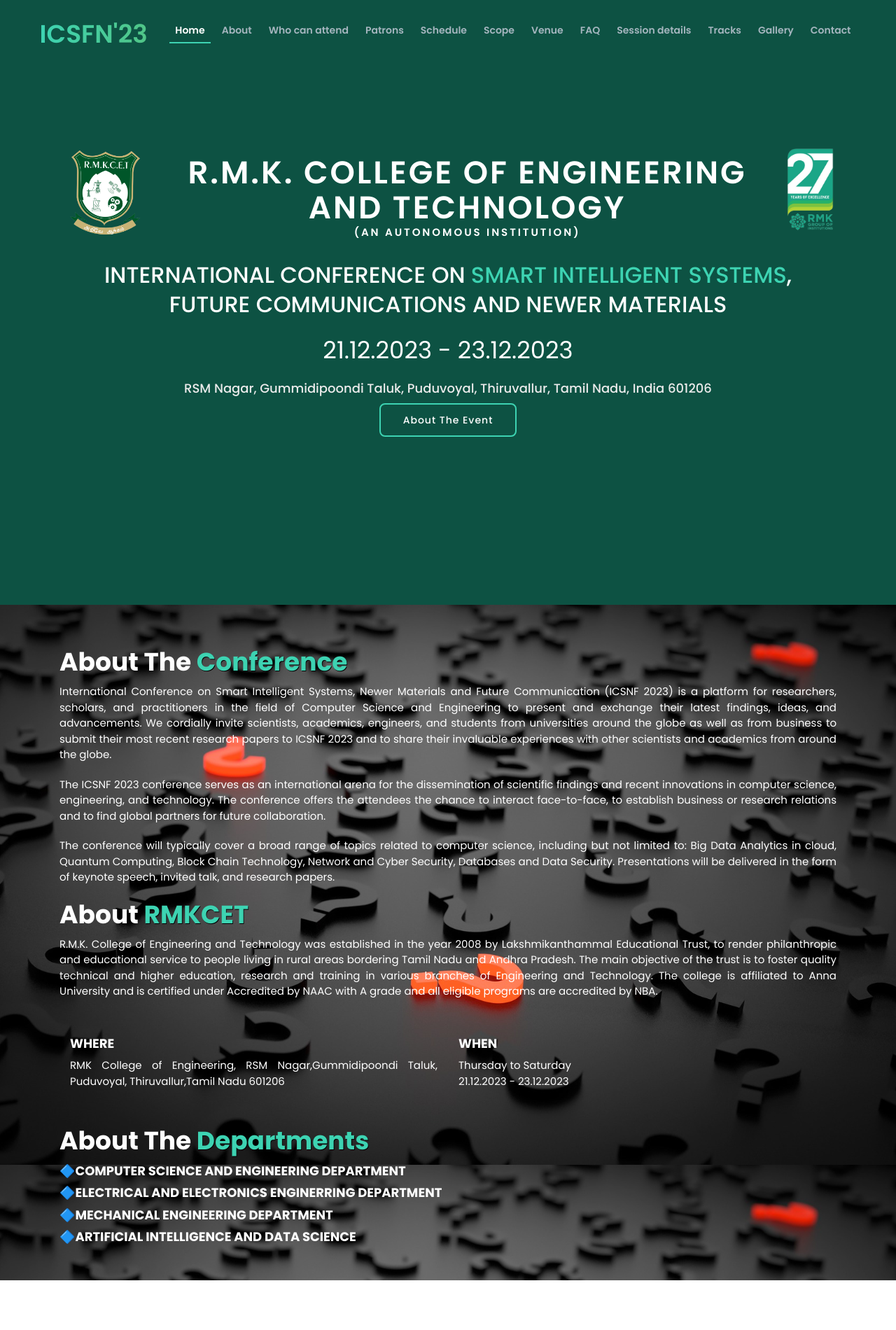
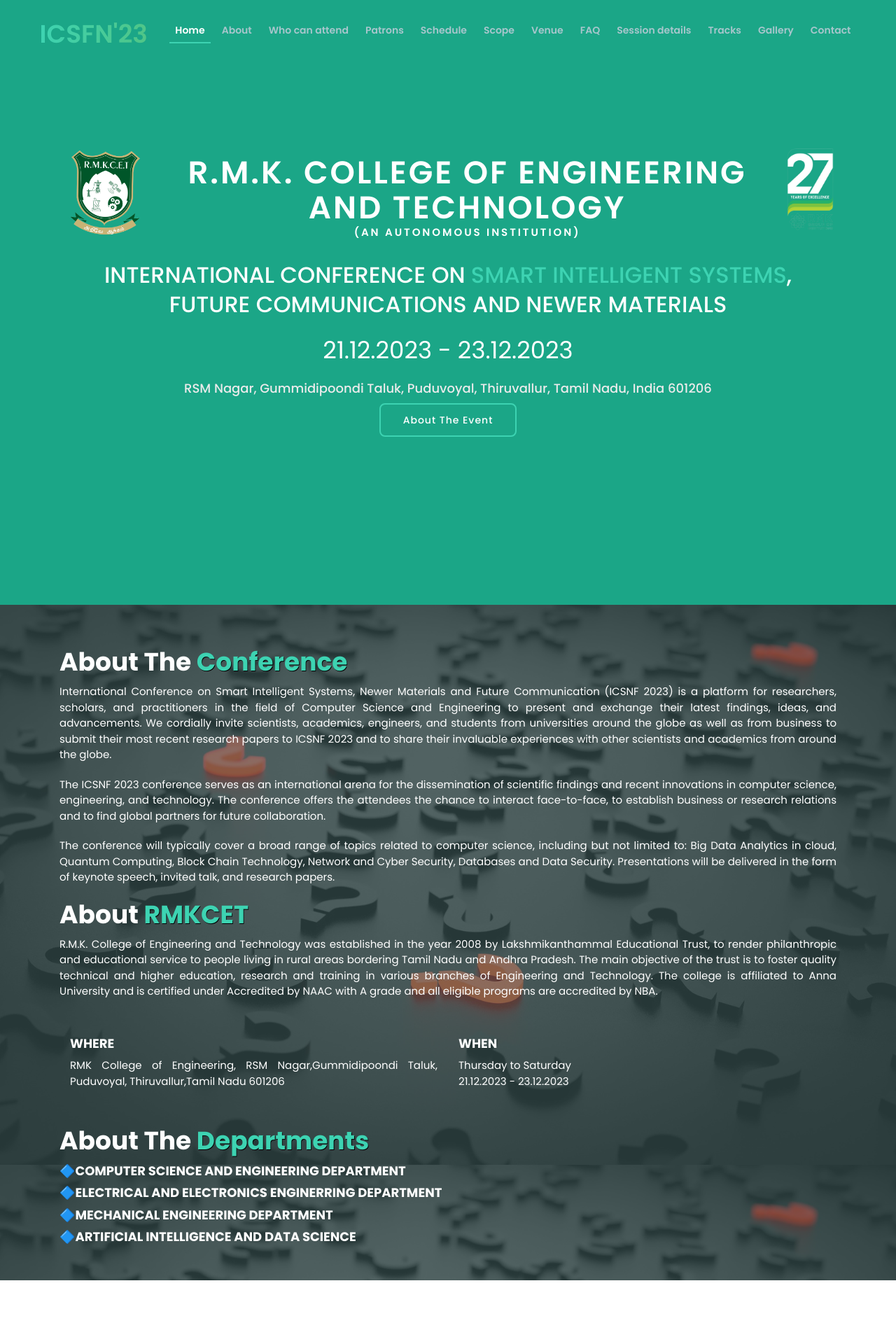
Before and after one commit to Jagadeesh-tamizh/ICSNF, a plain HTML site: page index.html in a window 1280 px wide. Shown: the top 1900 px of the page at 70% size. Drawn offline with Linux system fonts and the light colour scheme.

Commit message:
Update style.css

```diff
--- a/css/style.css
+++ b/css/style.css
@@ -405,7 +405,7 @@ body.mobile-nav-active #mobile-nav-toggle {
   width: 100%;
   height: auto;
   background: var(--bgImage) top center;
-  box-shadow: inset 20000px 20000px rgba(0, 0, 0, 0.5);
+  box-shadow: inset 20000px 20000px rgba(0, 0, 0, 0);
   background-size: cover;
   overflow: hidden;
   padding: 2em 0em;
@@ -545,7 +545,7 @@ body.mobile-nav-active #mobile-nav-toggle {
 #about {
   background: url("../img/about-bg.jpg");
   background-size: cover;
-  box-shadow: inset 2000px 2000px rgba(64, 92, 92, 0);
+  box-shadow: inset 2000px 2000px rgba(64, 92, 92, 0.6);
   overflow: hidden;
   position: relative;
   color: #fff;
```
